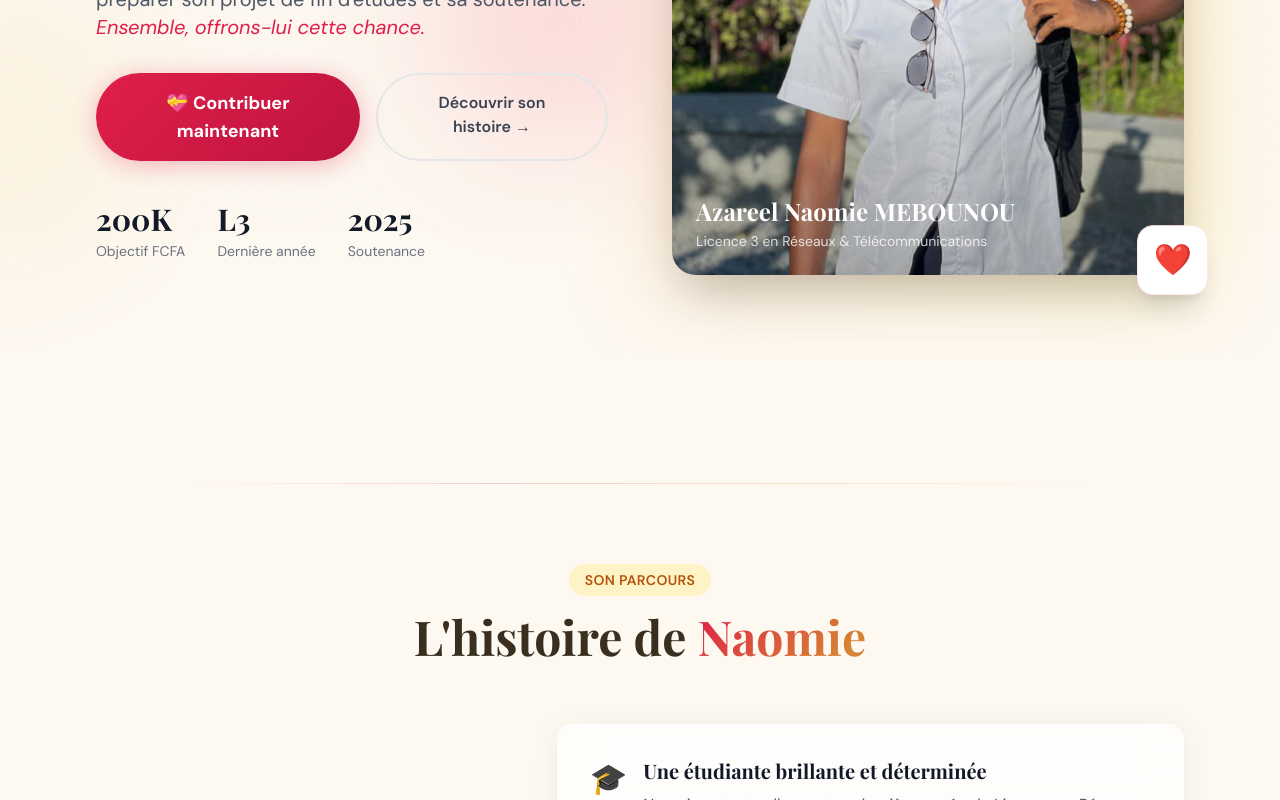
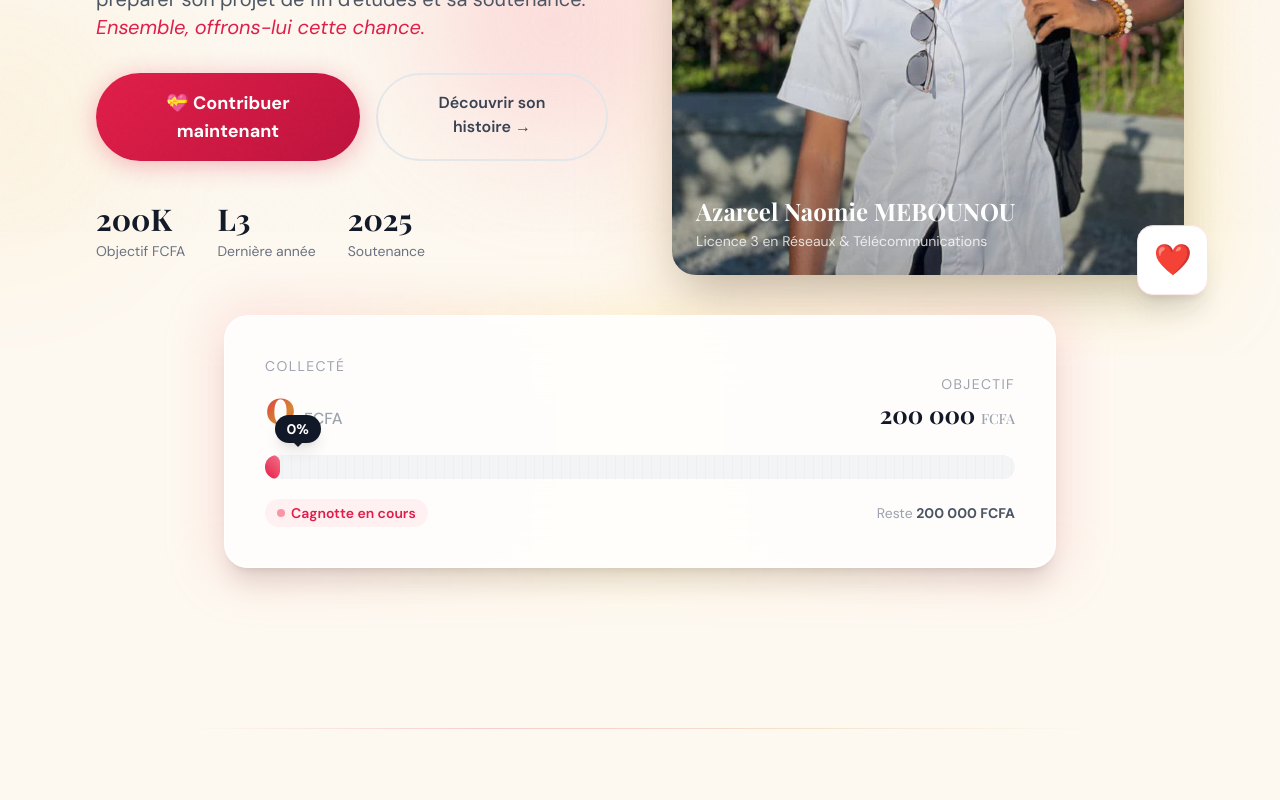
Before and after one commit to Gigi2k5/cagnotte-naomie, a React (Vite) app: page / in a window 1280 px wide. Shown: the part 568-1368 px from the top of the page. Built offline with nearby package versions, Linux system fonts and the light colour scheme; a web font is replaced by a local one.

Commit message:
Add ProgressTracker component to App.jsx

```diff
--- a/src/App.jsx
+++ b/src/App.jsx
@@ -7,6 +7,7 @@ const CONFIG = {
   formation: "Licence 3 en Réseaux & Télécommunications",
   university: "UCAO-UUC, Cotonou",
   goal: 200000,
+  currentAmount: 0,        // ← MODIFIE CE CHIFFRE pour mettre à jour la cagnotte (ex: 75000)
   currency: "FCFA",
   pcName: "HP EliteBook 840 G5",
   pcPrice: "200 000 FCFA",
@@ -174,6 +175,111 @@ function QuickStat({ number, label }) {
       <div className="font-display text-2xl sm:text-3xl font-bold text-gray-900">{number}</div>
       <div className="text-xs sm:text-sm text-gray-500 mt-1">{label}</div>
     </div>
+  )
+}
+
+function ProgressTracker() {
+  const [ref, isVisible] = useInView(0.3)
+  const percentage = Math.min((CONFIG.currentAmount / CONFIG.goal) * 100, 100)
+  const animatedAmount = useCountUp(CONFIG.currentAmount, 2200, isVisible)
+  const animatedPercentage = useCountUp(Math.round(percentage), 2200, isVisible)
+
+  const formatNumber = (n) => n.toString().replace(/\B(?=(\d{3})(?!\d))/g, ' ')
+
+  return (
+    <section ref={ref} className="relative -mt-6 sm:-mt-10 z-20 pb-8">
+      <div className="max-w-4xl mx-auto px-4 sm:px-6 lg:px-8">
+        <div className={`transition-all duration-1000 ${isVisible ? 'opacity-100 translate-y-0 scale-100' : 'opacity-0 translate-y-6 scale-95'}`}>
+          <div className="relative">
+            {/* Glow effect behind card */}
+            <div className="absolute -inset-2 bg-gradient-to-r from-rose-300/30 via-amber-300/20 to-rose-300/30 rounded-[2rem] blur-xl" />
+
+            <div className="relative bg-white/90 backdrop-blur-2xl rounded-3xl p-6 sm:p-10 shadow-xl border border-white/80">
+              {/* Top row: amounts */}
+              <div className="flex items-end justify-between mb-6">
+                <div>
+                  <p className="text-xs sm:text-sm text-gray-400 uppercase tracking-widest mb-1">Collecté</p>
+                  <div className="flex items-baseline gap-2">
+                    <span className="font-display text-3xl sm:text-5xl font-bold gradient-text">
+                      {formatNumber(animatedAmount)}
+                    </span>
+                    <span className="text-gray-400 font-medium text-sm sm:text-base">{CONFIG.currency}</span>
+                  </div>
+                </div>
+                <div className="text-right">
+                  <p className="text-xs sm:text-sm text-gray-400 uppercase tracking-widest mb-1">Objectif</p>
+                  <span className="font-display text-xl sm:text-2xl font-bold text-gray-900">
+                    {formatNumber(CONFIG.goal)} <span className="text-gray-400 font-medium text-sm">{CONFIG.currency}</span>
+                  </span>
+                </div>
+              </div>
+
+              {/* Progress bar */}
+              <div className="relative">
+                {/* Background track */}
+                <div className="h-5 sm:h-6 bg-gray-100 rounded-full overflow-hidden relative">
+                  {/* Animated fill */}
+                  <div
+                    className="progress-bar-fill h-full relative"
+                    style={{ width: isVisible ? `${Math.max(percentage, 2)}%` : '0%' }}
+                  >
+                    {/* Shine effect on the bar */}
+                    <div className="absolute inset-0 bg-gradient-to-b from-white/25 to-transparent" />
+                  </div>
+                  {/* Subtle stripes overlay */}
+                  <div className="absolute inset-0 opacity-[0.07]" style={{
+                    backgroundImage: 'repeating-linear-gradient(90deg, transparent, transparent 8px, rgba(0,0,0,0.3) 8px, rgba(0,0,0,0.3) 9px)',
+                  }} />
+                </div>
+
+                {/* Percentage floating pill */}
+                <div
+                  className="absolute -top-10 transition-all duration-[2200ms] ease-out"
+                  style={{ left: isVisible ? `calc(${Math.max(Math.min(percentage, 95), 5)}% - 28px)` : '5%' }}
+                >
+                  <div className="bg-gray-900 text-white text-xs sm:text-sm font-bold px-3 py-1 rounded-full shadow-lg whitespace-nowrap">
+                    {animatedPercentage}%
+                    <div className="absolute left-1/2 -translate-x-1/2 top-full w-0 h-0 border-l-4 border-r-4 border-t-4 border-transparent border-t-gray-900" />
+                  </div>
+                </div>
+              </div>
+
+              {/* Bottom stats row */}
+              <div className="flex items-center justify-between mt-5">
+                <div className="flex items-center gap-2">
+                  {percentage >= 100 ? (
+                    <span className="inline-flex items-center gap-1.5 px-3 py-1 rounded-full bg-green-100 text-green-700 text-xs sm:text-sm font-semibold">
+                      <span className="w-2 h-2 rounded-full bg-green-500" />
+                      Objectif atteint ! 🎉
+                    </span>
+                  ) : (
+                    <span className="inline-flex items-center gap-1.5 px-3 py-1 rounded-full bg-rose-50 text-rose-600 text-xs sm:text-sm font-semibold">
+                      <span className="w-2 h-2 rounded-full bg-rose-500 animate-pulse" />
+                      Cagnotte en cours
+                    </span>
+                  )}
+                </div>
+                <p className="text-xs sm:text-sm text-gray-400">
+                  Reste <strong className="text-gray-600">{formatNumber(Math.max(CONFIG.goal - CONFIG.currentAmount, 0))} {CONFIG.currency}</strong>
+                </p>
+              </div>
+
+              {/* Motivational message based on progress */}
+              {percentage > 0 && percentage < 100 && (
+                <div className="mt-5 text-center p-3 rounded-xl bg-gradient-to-r from-rose-50/50 to-amber-50/50 border border-rose-100/50">
+                  <p className="text-sm text-gray-600">
+                    {percentage < 25 && "🌱 Chaque don nous rapproche du but. Partagez pour accélérer !"}
+                    {percentage >= 25 && percentage < 50 && "💪 Bel élan ! On avance bien, continuons ensemble !"}
+                    {percentage >= 50 && percentage < 75 && "🔥 Plus de la moitié ! L'objectif est à portée de main !"}
+                    {percentage >= 75 && "🚀 Presque là ! Encore un petit effort, on y est !"}
+                  </p>
+                </div>
+              )}
+            </div>
+          </div>
+        </div>
+      </div>
+    </section>
   )
 }
 
@@ -666,6 +772,7 @@ export default function App() {
       <div className="grain-overlay" />
       <Navbar />
       <Hero />
+      <ProgressTracker />
       <StorySection />
       <CVSection />
       <PCSection />
```
